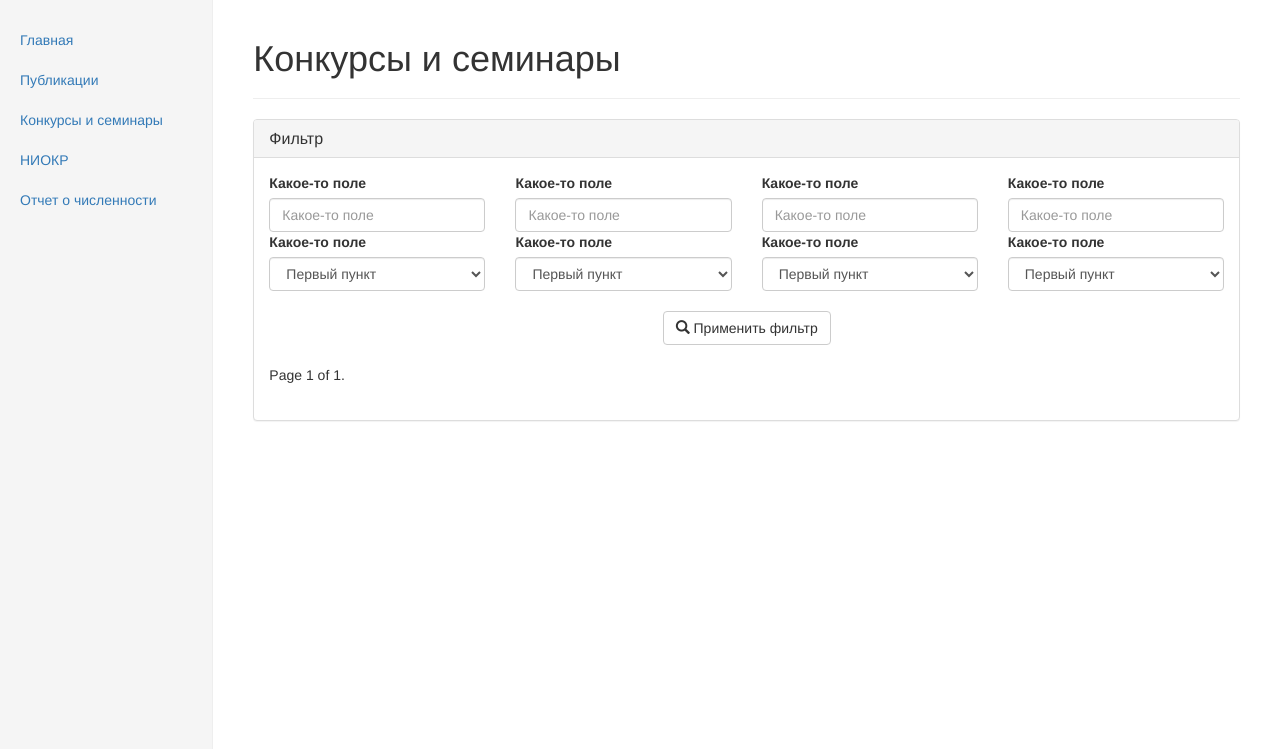
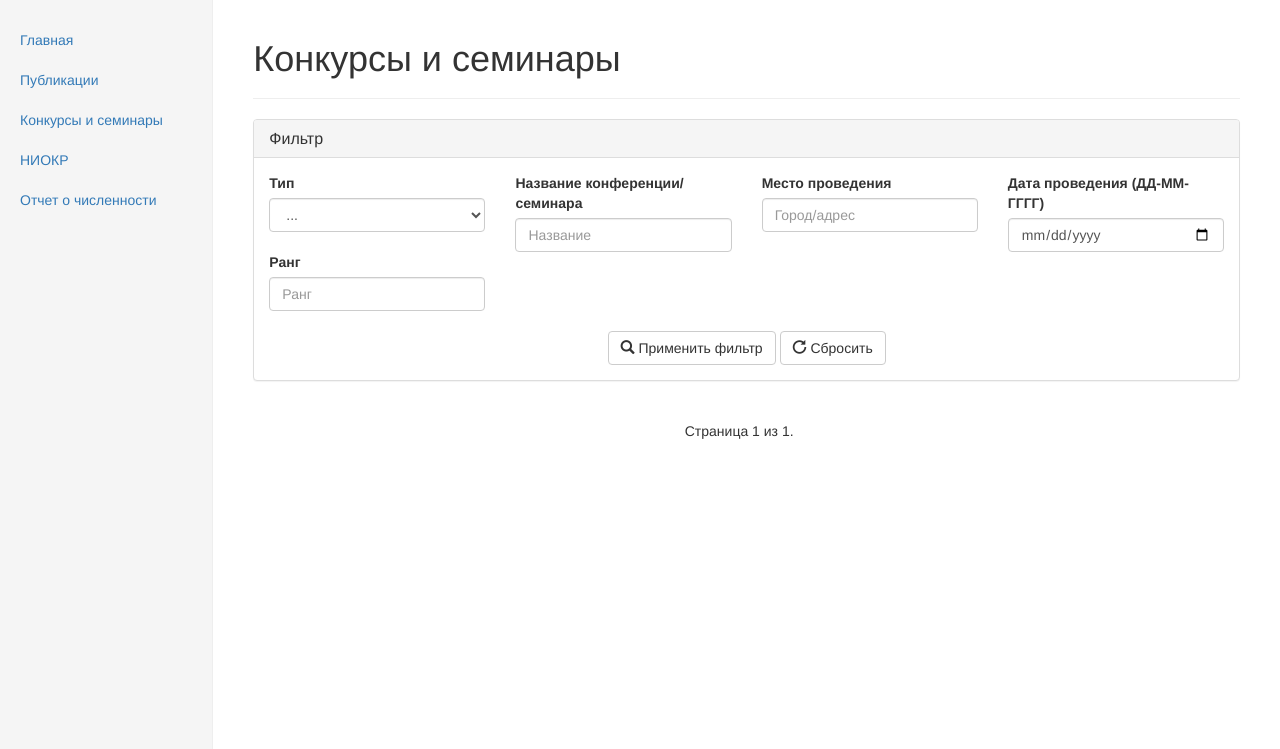
Before and after one commit to dartl/IS_ScientificWork, a Django app: page /scientificWork/competitions in a window 1280 px wide. Shown: the part 51-800 px from the top of the page. Run offline with Django 3.2, Linux system fonts and the light colour scheme; data that the repository does not hold is empty; some libraries are stand-ins or nearby versions.

Commit message:
Небольшие правки, после слияния с веткой Pashuk3

```diff
--- a/scientificWork/templates/scientificWork/competitions.html
+++ b/scientificWork/templates/scientificWork/competitions.html
@@ -7,93 +7,115 @@
         <h3 class="panel-title">Фильтр</h3>
     </div>
     <div class="panel-body">
-        <form role="form">
+        <form role="form" action="competitions" method="POST">
+            {% csrf_token %}
             <div class="row">
                 <div class="col-md-3">
-                    <label for="exampleInputEmail1">Какое-то поле</label>
-                    <input type="email" class="form-control" placeholder="Какое-то поле">
-                </div>
-                <div class="col-md-3">
-                    <label for="exampleInputEmail1">Какое-то поле</label>
-                    <input type="email" class="form-control" placeholder="Какое-то поле">
-                </div>
-                <div class="col-md-3">
-                    <label for="exampleInputEmail1">Какое-то поле</label>
-                    <input type="email" class="form-control" placeholder="Какое-то поле">
-                </div>
-                <div class="col-md-3">
-                    <label for="exampleInputEmail1">Какое-то поле</label>
-                    <input type="email" class="form-control" placeholder="Какое-то поле">
-                </div>
-                <div class="col-md-3">
-                    <label for="exampleInputEmail1">Какое-то поле</label>
-                    <select id="disabledSelect" class="form-control">
-                        <option>Первый пункт</option>
-                        <option>Второй пункт</option>
-                        <option>Третий пункт</option>
+                    <label for="type">Тип </label>
+                    <select id="disabledSelect" name="type" class="form-control">
+                        <option value="" selected>...</option>
+                        <option value="conference">Конференция </option>
+                        <option value="seminar">Cеминар </option>
+
                     </select>
                 </div>
                 <div class="col-md-3">
-                    <label for="exampleInputEmail1">Какое-то поле</label>
-                    <select id="disabledSelect" class="form-control">
-                        <option>Первый пункт</option>
-                        <option>Второй пункт</option>
-                        <option>Третий пункт</option>
-                    </select>
+                    <label for="name">Название конференции/семинара </label>
+                    <input type="text" name="name" class="form-control" placeholder="Название">
                 </div>
                 <div class="col-md-3">
-                    <label for="exampleInputEmail1">Какое-то поле</label>
-                    <select id="disabledSelect" class="form-control">
-                        <option>Первый пункт</option>
-                        <option>Второй пункт</option>
-                        <option>Третий пункт</option>
-                    </select>
+                    <label for="place">Место проведения </label>
+                    <input type="text" name="place" class="form-control" placeholder="Город/адрес">
                 </div>
                  <div class="col-md-3">
-                    <label for="exampleInputEmail1">Какое-то поле</label>
-                    <select id="disabledSelect" class="form-control">
-                        <option>Первый пункт</option>
-                        <option>Второй пункт</option>
-                        <option>Третий пункт</option>
+                    <label for="date">Дата проведения (ДД-ММ-ГГГГ)</label>
+                    <input type="date" name="date" class="form-control" placeholder="26-11-2016">
+                </div>
+                <div class="col-md-3 ">
+                    <label for="rank">Ранг</label>
+                    <input type="text" name="rank" class="form-control" placeholder="Ранг">
+                </div>
+                <div class="col-md-3 display-none">
+                    <label for="reiteration">Вид повторения </label>
+                    <select id="disabledSelect" name="reiteration" class="form-control">
+                        <option value="" selected>...</option>
+                        <option value="disposable">одноразовый</option>
+                        <option value="repeating">повторяющийся</option>
                     </select>
                 </div>
                 <br/>
+
                 <div class="col-md-12 text-center filter_button">
-                    <button type="button" class="btn btn-default"><span class="glyphicon glyphicon-search"></span> Применить фильтр</button>
+                    <button type="submit" id="btn_filter" class="btn btn-default"><span class="glyphicon glyphicon-search"></span> Применить фильтр</button>
+                    <button type="reset" class="btn btn-default"><span class="glyphicon glyphicon-repeat"></span> Сбросить</button>
+                </div>
+
+            </div>
+        </form>
     </div>
 </div>
-        </form>
+<div class="row content">
+    {% for comp in comps %}
+        <div class="col-md-12 element">
+            <div class="col-md-3">
+                <strong>Название</strong>
+                <p>{{ comp.name }}</p>
+        </div>
 
-        {%for comp in comps%}
-         {# Each "comp" is a Comps model object. #}
-         <ul>
-         <p><strong>Тип</strong>:{{comp.type}}</p>
-         <p><li><strong>Название</strong>:{{comp.name}}</p>
-         <p><strong>Дата проведения</strong>:{{comp.date}}</p>
-         <p><strong>Место проведения</strong>:{{comp.place}}</p>
-         <p><strong>Вид повторения</strong>:{{comp.reiteration}}</p>
-         <p><strong>Ранг</strong>:{{comp.rank}}</p>
+            <div class="col-md-3">
+                <strong>Тип </strong>
+                {% if comp.type == "conference" %}
+                    <p>Конференция</p>
+                {% elif comp.type == "seminar" %}
+                    <p>Семинар</p>
 
-         </ul>
+                {% endif %}
+            </div>
+
+            <div class="col-md-3">
+                <strong>Ранг</strong>
+                <p>{{ comp.rank }}</p>
+            </div>
+
+            <div class="col-md-3">
+                <strong>Место проведения</strong>
+                <p>{{ comp.place }}</p>
+            </div>
+
+            <div class="col-md-3">
+                <strong>Дата проведения</strong>
+                <p>{{ comp.date|date:'d-m-Y' }}</p>
+            </div>
 
 
+
+                <div class="col-md-3">
+                    <strong>Вид повторения </strong>
+                    {% if comp.reiteration == "disposable" %}
+                         <p>Одноразовый</p>
+                    {% elif comp.reiteration == "repeating" %}
+                        <p>Повторяющийся</p>
+                    {% endif %}
+                </div>
+
+        </div>
     {% endfor %}
-
-          <div class="pagination">
+    <div class="col-md-12 pagination text-center">
         <span class="step-links">
             {% if comps.has_previous %}
-            <a href="?page={{ comps.previous_page_number }}">previous</a>
+                <a href="?page={{ comps.previous_page_number }}&type={{ t }}&date={{dt}}&name={{ n }}&rank={{ rk }}&place={{ p }}&reiteration={{ r }}">Предыдущая</a>
             {% endif %}
 
             <span class="current">
-            Page {{ comps.number }} of {{ comps.paginator.num_pages }}.
+                Страница {{ comps.number }} из {{ comps.paginator.num_pages }}.
             </span>
 
             {% if comps.has_next %}
-            <a href="?page={{ comps.next_page_number }}">next</a>
+                <a href="?page={{ comps.next_page_number }}&type={{ t }}&date={{dt}}&name={{ n }}&rank={{ rk }}&place={{ p }}&reiteration={{ r }}">Следующая</a>
             {% endif %}
         </span>
-
     </div>
 </div>
+
+
 {% endblock %}
--- a/scientificWork/views.py
+++ b/scientificWork/views.py
@@ -17,17 +17,46 @@ def index(request):
 
 def competitions(request):
     comp_list=Participation.objects.all()
-    paginator=Paginator(comp_list,5)
-    page=request.GET.get('page')
+    t=''
+    n = ''
+    dt = ''
+    p = ''
+    r=''
+    rk=''
+    if request.POST:
+        t=request.POST.get('type')
+        n = request.POST.get('name')
+        p = request.POST.get('place')
+        dt = request.POST.get('date')
+        r = request.POST.get('reiteration')
+        rk = request.POST.get('rank')
+        if (t != ''): comp_list = comp_list.filter(type=t)
+        if (n != ''): comp_list = comp_list.filter(name=n)
+        if (p != ''): comp_list = comp_list.filter(place=p)
+        if (dt != ''): comp_list = comp_list.filter(date=dt)
+        if (r != ''): s = s.filter(reiteration=r)
+        if (rk != ''): comp_list = comp_list.filter(rank=rk)
+    paginator = Paginator(comp_list, 10)
+    page = request.POST.get('page')
     try:
-        comps=paginator.page(page)
+        comp_list = paginator.page(page)
     except PageNotAnInteger:
         # If page is not an integer, deliver first page.
-        comps=paginator.page(1)
+        comp_list = paginator.page(1)
     except EmptyPage:
-        # If page is out of range (e.g. 9999), deliver last page of results.
-        comps=paginator.page(paginator.num_pages)
-    return render_to_response('scientificWork/competitions.html',{"comps": comps})
+        comp_list = paginator.page(paginator.num_pages)
+
+    return render(request, 'scientificWork/competitions.html',
+                      {'comps': comp_list,
+                       't': t,
+                       'p': p,
+                       'n': n,
+                       'dt': dt,
+
+                       'rk': rk,
+
+                       'r': r
+                       })
 
 
 def publications(request):
@@ -104,20 +133,28 @@ def publications(request):
                    })
 
 def rads(request):
+    rand_list=Rand.objects.all()
+    n=''
+    c=''
+    if request.POST:
+        n=request.POST.get('name')
+        c=request.POST.get('cipher')
+        if(n!=''):rand_list=rand_list.filter(name=n)
+        if(c!=''):rand_list=rand_list.filter(cipher=c)
 
-    rand_list=Rand.objects.all()
     paginator=Paginator(rand_list,5)
-    page=request.GET.get('page')
+    page=request.POST.get('page')
     try:
-        rands=paginator.page(page)
+        rand_list=paginator.page(page)
     except PageNotAnInteger:
         # If page is not an integer, deliver first page.
-        rands=paginator.page(1)
+        rand_list=paginator.page(1)
     except EmptyPage:
         # If page is out of range (e.g. 9999), deliver last page of results.
         rands=paginator.page(paginator.num_pages)
 
-    return render_to_response('scientificWork/rads.html',{"rands": rands})
+    return render(request,'scientificWork/rads.html',{"rands": rand_list,'n':n,'c':c})
+
 
 def user_login(request):
     if request.method == 'POST':
```
Also changed, not shown: scientificWork/templates/scientificWork/rads.html (+24 -70 lines). Lines whose indentation alone changed are shown as unchanged.
